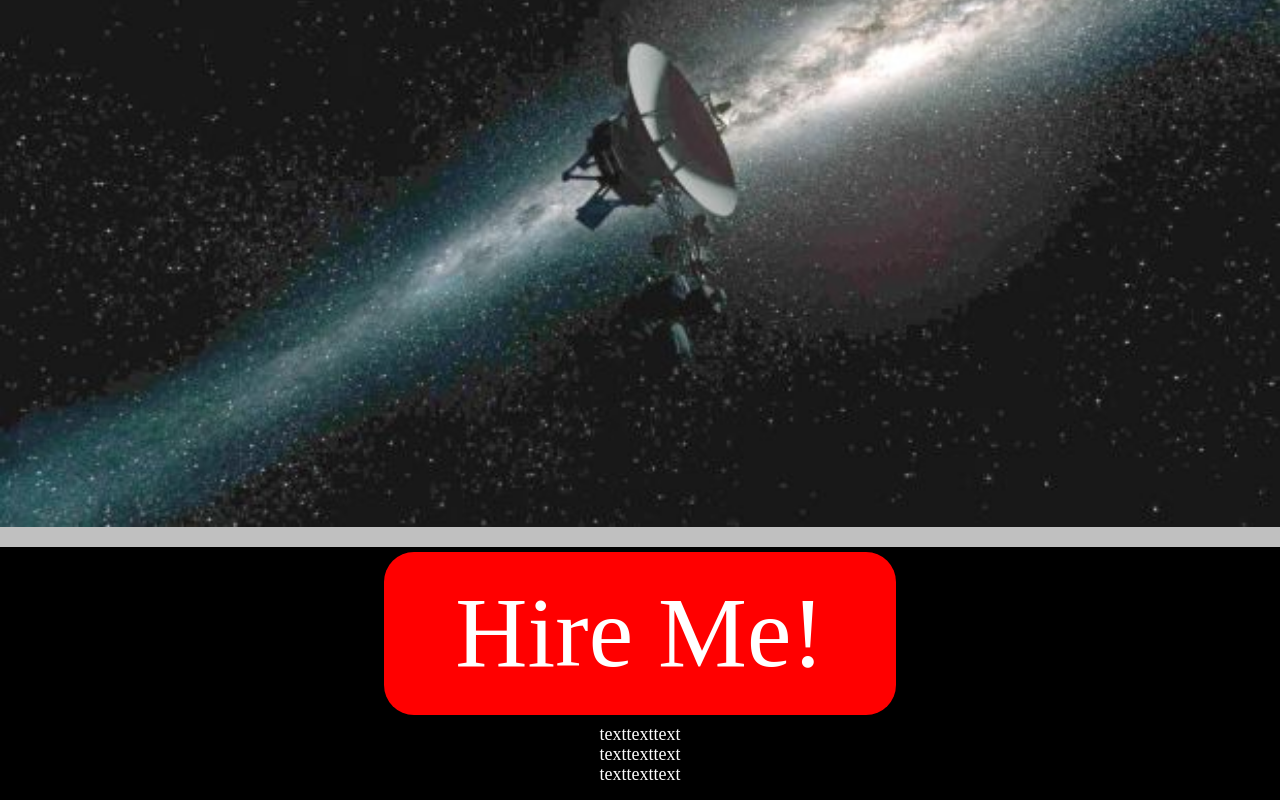
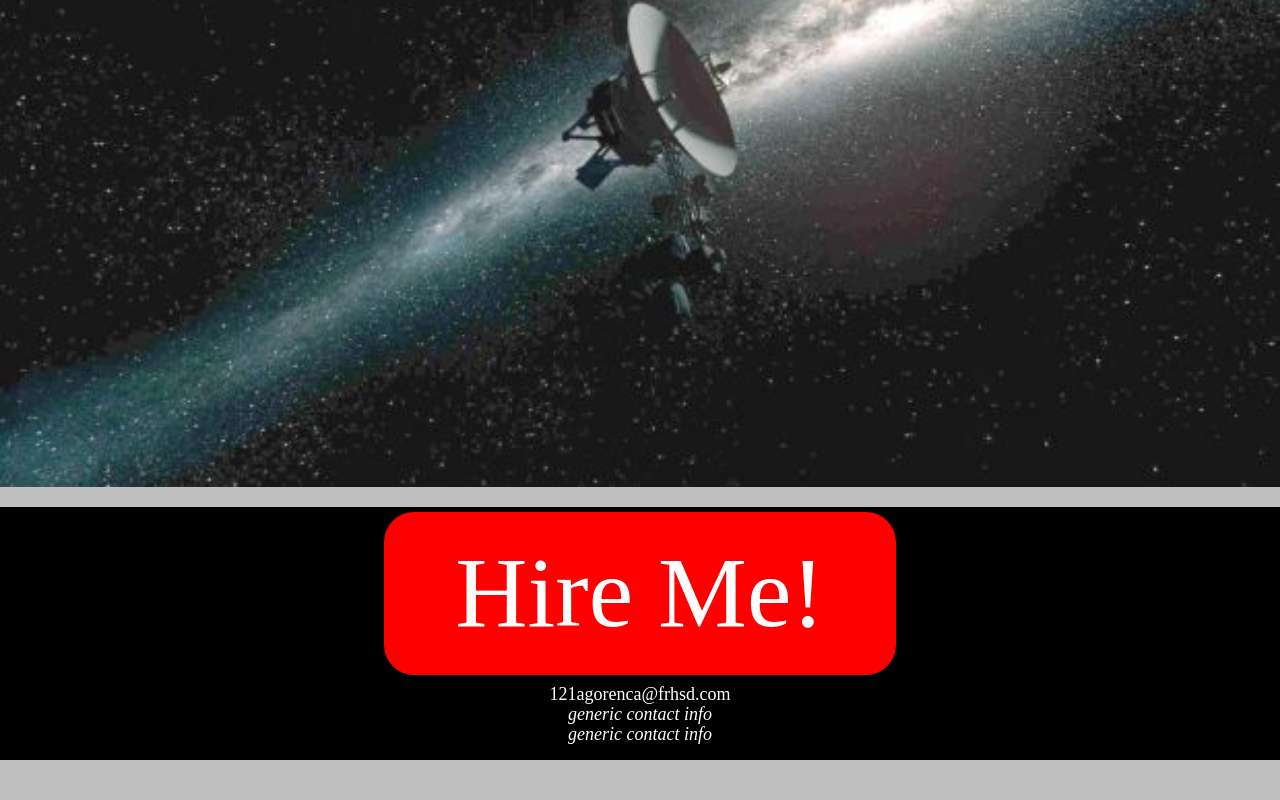
Before and after one commit to adisgorenca/website_portfolio.github.io, a plain HTML site: page index.html in a window 1280 px wide. Shown: the part 819-1619 px from the top of the page. After the commit the page ends 1579 px from the top, so only its background shows below. Drawn offline with nearby package versions, Linux system fonts and the light colour scheme; files whose address does not match are found by name.

Commit message:
Update index.html

```diff
--- a/index.html
+++ b/index.html
@@ -18,14 +18,12 @@
         <link rel="shortcut icon" type="image/png" href="img/folder.png">
     </head>
     <body>
-
         <div class="container-fluid">
-            <section background="img/background1.jpg" id="sec-title">
+            <section id="sec-title">
                 <h1>Adis Gorenca</h1>
                 <h3>Website Portfolio</h3>
                 <h4>I am currently in the second year of the Web Design Program. I have a good understanding of Html, Css, and Bootstrap. I have also created many websites, some of my favorite are displayed below.</h4>
             </section>
-            <br>
             <!-- Navbar -->
             <nav class="navbar">
                 <div class="container-fluid">
@@ -47,7 +45,6 @@
                     </ul>
                 </div>
             </nav>
-            <br>
             <section id="sec-website">
                 <div class="row">
                     <div class="col-md-4">
@@ -93,11 +90,11 @@
                     Hire Me!
                 </div>
                 <h4>
-                    texttexttext
+                    121agorenca@frhsd.com
                     <br>
-                    texttexttext
+                    <i>generic contact info</i>
                     <br>
-                    texttexttext
+                    <i>generic contact info</i>
                 </h4>
             </section>
         </div>
```
